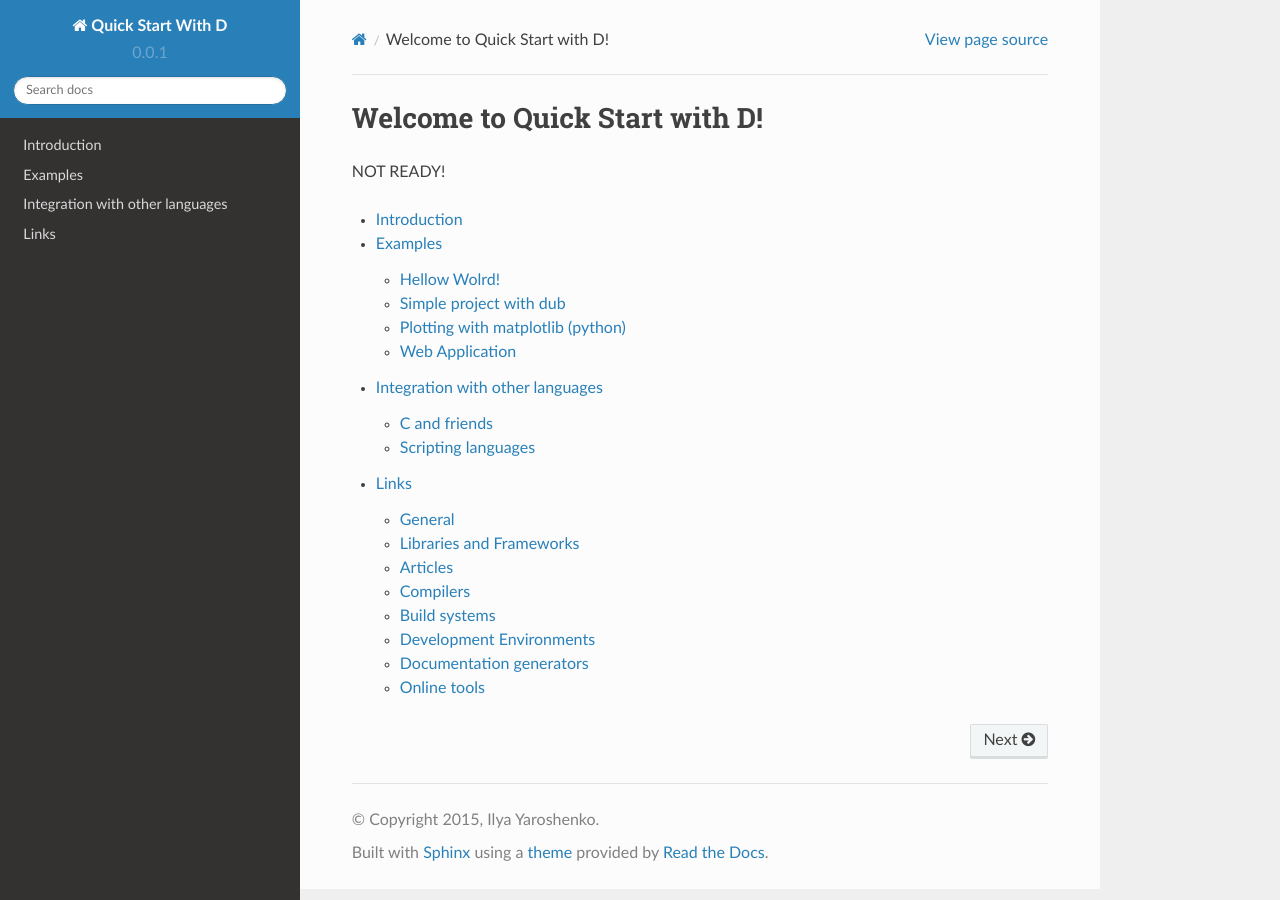
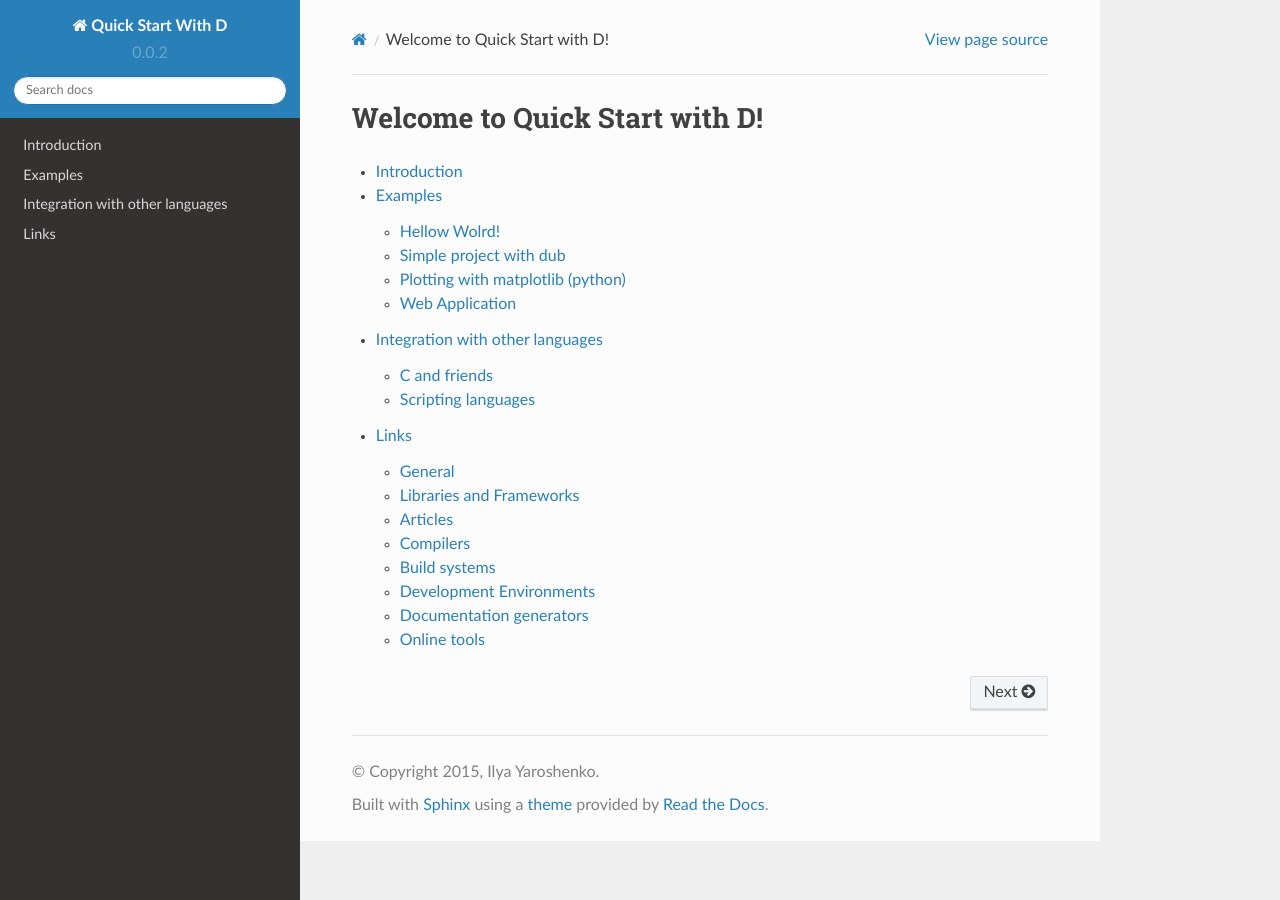
Before and after one commit to andralex/thenextafterc, a Sphinx documentation site: the page built from docs/source/index.rst, in a window 1280 px wide. Built offline with Sphinx 7.4.7 and the Read the Docs theme 2.0.0, drawn with Linux system fonts in a browser that asks for light colours.

Commit message:
update version

```diff
--- a/docs/source/conf.py
+++ b/docs/source/conf.py
@@ -61,9 +61,9 @@ author = 'Ilya Yaroshenko'
 # built documents.
 #
 # The short X.Y version.
-version = '0.0.1'
+version = '0.0.2'
 # The full version, including alpha/beta/rc tags.
-release = '0.0.1'
+release = '0.0.2'
 
 # The language for content autogenerated by Sphinx. Refer to documentation
 # for a list of supported languages.
--- a/docs/source/examples.rst
+++ b/docs/source/examples.rst
@@ -157,17 +157,18 @@ Comparing with the original article ``global.js`` was slightly changed:
 .. literalinclude:: ../../examples/vibed-mongo/public/javascripts/global.js
     :language: js
     :tab-width: 4
+    :lines: 96-107
 
 .. literalinclude:: ../../examples/vibed-mongo/public/javascripts/global.js
     :language: js
     :tab-width: 4
-
+    :lines: 129-138
 
 Service
 ^^^^^^^^^^^^^
 
 ``vibe.d`` is a good example of the use of declarative programming with D.
-Service performs an addition, select and remove operations for user entries at a MongoDB.
+Service performs an ``insert``, ``select`` and ``remove`` operations for user entries at a MongoDB.
 
 .. literalinclude:: ../../examples/vibed-mongo/source/service.d
     :language: d
--- a/docs/source/index.rst
+++ b/docs/source/index.rst
@@ -1,7 +1,5 @@
 Welcome to Quick Start with D!
 ==============================================
-
-NOT READY!
 
 .. toctree::
    :maxdepth: 2
```
